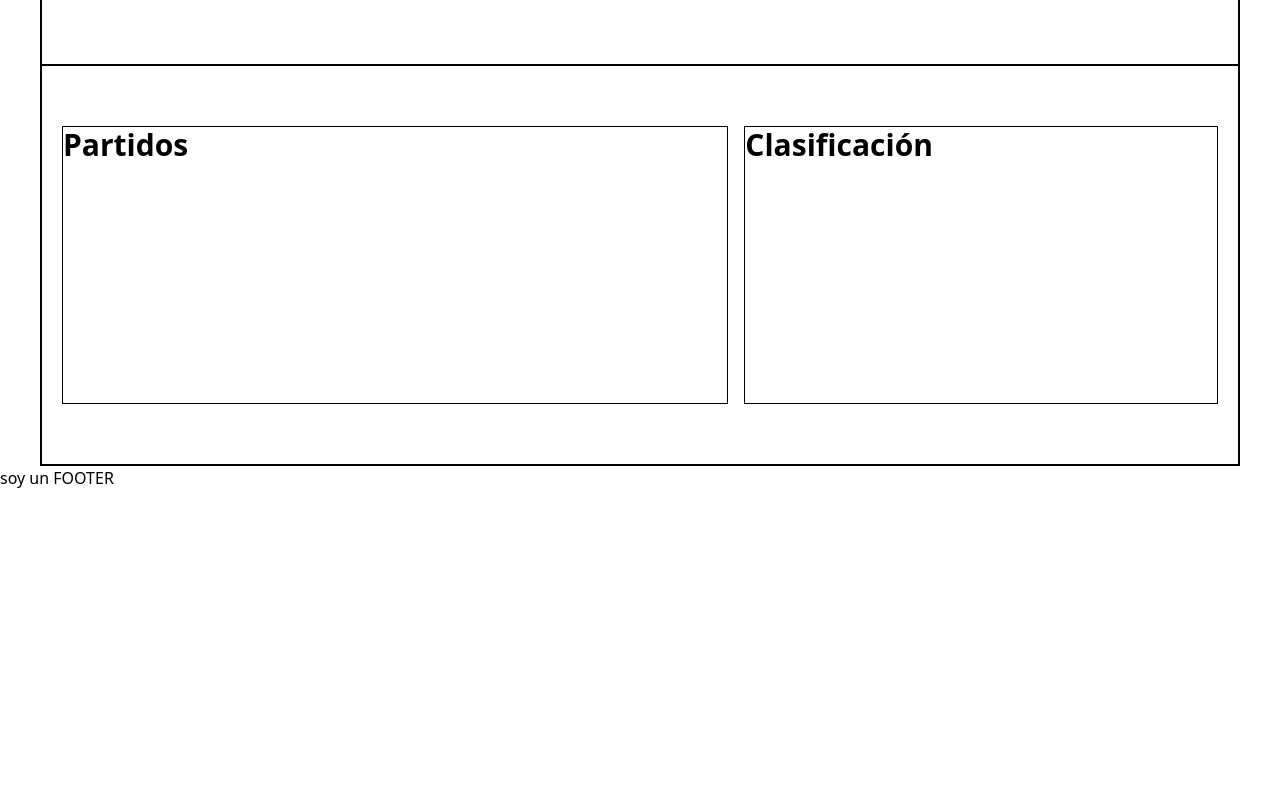
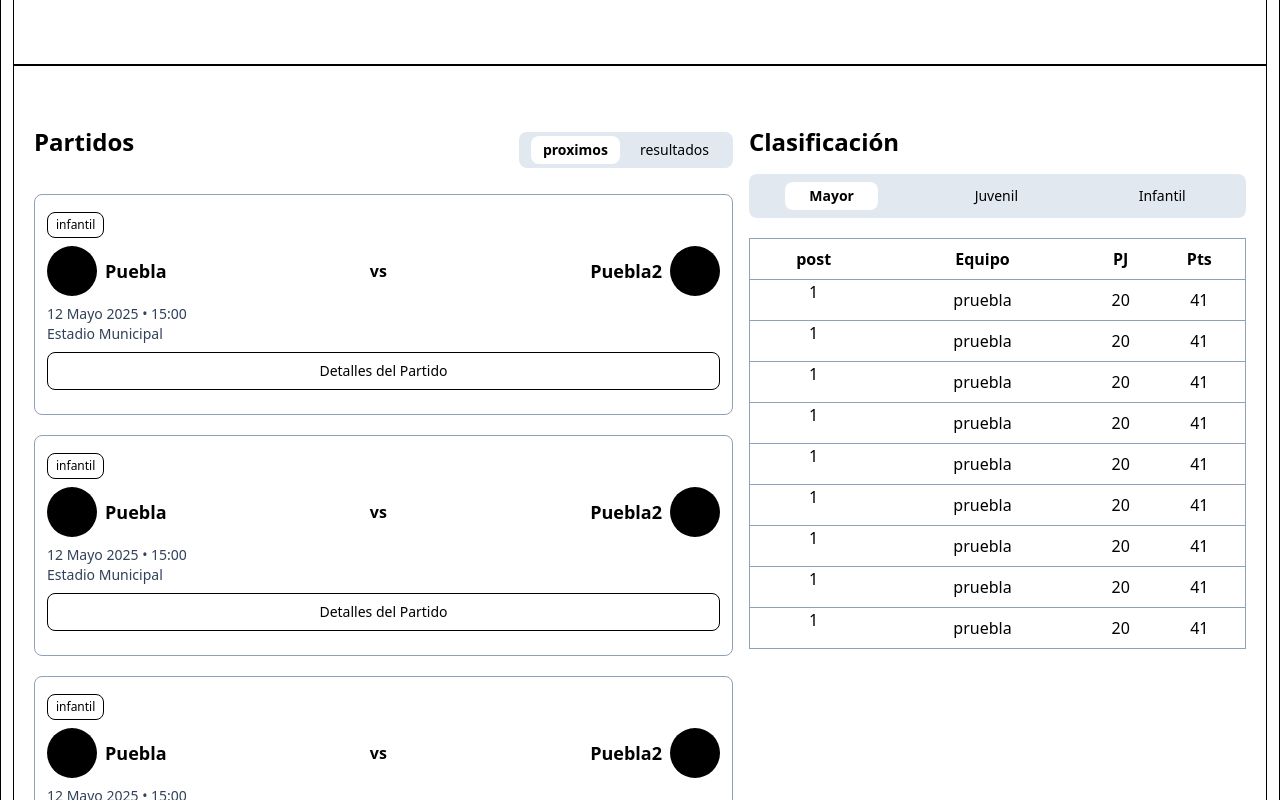
Before and after one commit to GrandMostach0/plataformaLigaFutbol, a React (Vite) app: page / in a window 1280 px wide. Shown: the part 880-1680 px from the top of the page. Before the commit the page ends 1370 px from the top, so only its background shows below. Built offline with nearby package versions, Linux system fonts and the light colour scheme.

Commit message:
seccion de partidos y tablas listos

```diff
--- a/src/components/CardPartido.jsx
+++ b/src/components/CardPartido.jsx
@@ -1,22 +1,26 @@
 import { Link } from "react-router"
-function CardPartido({categoria, equipoLocal, equipoVisitante, fecha, ubicacion}){
+function CardPartido({categoria, equipoLocal, equipoVisitante, fecha, horario, ubicacion}){
     return(
-        <div className="">
+        <div className="border px-3 py-4 border-slate-400 rounded-lg my-5">
 
-            <div className="flex items-center justify-between">
+            <p className=" border text-xs inline-block py-1 px-2 rounded-lg mb">{categoria}</p>
+
+            <div className="my-2 flex items-center justify-between">
                 <div className="flex items-center">
-                    <p>{equipoLocal}</p>
+                    <div className="bg-black w-[50px] h-[50px] mr-2 rounded-full"></div>
+                    <p className="font-bold text-lg">{equipoLocal}</p>
                 </div>
                 <p className="font-bold">vs</p>
                 <div className="flex items-center">
-                    <p>{equipoVisitante}</p>
+                    <p className="font-bold text-lg">{equipoVisitante}</p>
+                    <div className="bg-black w-[50px] h-[50px] ml-2 rounded-full"></div>
                 </div>
             </div>
 
-            <p>{fecha}</p>
-            <p>{ubicacion}</p>
+            <p className="text-sm text-slate-700">{fecha} • {horario}</p>
+            <p className="text-sm text-slate-700">{ubicacion}</p>
 
-            <Link className="buttonPrincipal border" to="/partido">Detalles del Partido</Link>
+            <Link className="border block text-center py-2 text-sm my-2 rounded-lg" to="/partido">Detalles del Partido</Link>
         </div>
     )
 }
--- a/src/components/Layout.jsx
+++ b/src/components/Layout.jsx
@@ -7,7 +7,7 @@ function Layout(){
     return(
         <div>
             <NavSection/>
-            <main className="max-w-[1200px] m-auto border">
+            <main className="px-3 m-auto border">
                 <Outlet />
             </main>
             <FooterSection/>
--- /dev/null
+++ b/src/components/TablaPuntos.jsx
@@ -0,0 +1,61 @@
+
+function TablaPuntos(){
+    return(
+        <table className="border mt-5 rounded-[10px] w-[100%] border-slate-400 ">
+            <thead className="border text-center border-slate-400">
+                <th className="py-2"> post </th>
+                <th className="py-2"> Equipo </th>
+                <th className="py-2"> PJ </th>
+                <th className="py-2"> Pts </th>
+            </thead>
+            <tbody className="text-center">
+                <t className="py-2"> 1 </t>
+                <td className="py-2"> pruebla </td>
+                <td className="py-2"> 20 </td>
+                <td className="py-2"> 41 </td>
+                <tr className="border border-b-slate-400"></tr>
+                <t className="py-2"> 1 </t>
+                <td className="py-2"> pruebla </td>
+                <td className="py-2"> 20 </td>
+                <td className="py-2"> 41 </td>
+                <tr className="border border-b-slate-400"></tr>
+                <t className="py-2"> 1 </t>
+                <td className="py-2"> pruebla </td>
+                <td className="py-2"> 20 </td>
+                <td className="py-2"> 41 </td>
+                <tr className="border border-b-slate-400"></tr>
+                <t className="py-2"> 1 </t>
+                <td className="py-2"> pruebla </td>
+                <td className="py-2"> 20 </td>
+                <td className="py-2"> 41 </td>
+                <tr className="border border-b-slate-400"></tr>
+                <t className="py-2"> 1 </t>
+                <td className="py-2"> pruebla </td>
+                <td className="py-2"> 20 </td>
+                <td className="py-2"> 41 </td>
+                <tr className="border border-b-slate-400"></tr>
+                <t className="py-2"> 1 </t>
+                <td className="py-2"> pruebla </td>
+                <td className="py-2"> 20 </td>
+                <td className="py-2"> 41 </td>
+                <tr className="border border-b-slate-400"></tr>
+                <t className="py-2"> 1 </t>
+                <td className="py-2"> pruebla </td>
+                <td className="py-2"> 20 </td>
+                <td className="py-2"> 41 </td>
+                <tr className="border border-b-slate-400"></tr>
+                <t className="py-2"> 1 </t>
+                <td className="py-2"> pruebla </td>
+                <td className="py-2"> 20 </td>
+                <td className="py-2"> 41 </td>
+                <tr className="border border-b-slate-400"></tr>
+                <t className="py-2"> 1 </t>
+                <td className="py-2"> pruebla </td>
+                <td className="py-2"> 20 </td>
+                <td className="py-2"> 41 </td>
+            </tbody>
+        </table>
+    )
+}
+
+export default TablaPuntos;
--- a/src/index.css
+++ b/src/index.css
@@ -33,7 +33,7 @@
   }
 
   .title3{
-    @apply text-3xl font-bold mb-4;
+    @apply text-2xl font-bold mb-4;
   }
 
   .parrafos{
--- a/src/pages/Home/Home.jsx
+++ b/src/pages/Home/Home.jsx
@@ -1,6 +1,15 @@
 import { Link } from "react-router";
 import CardInforme from "./HomeComponents/cardInforme";
+import { useState } from "react";
+import CardPartido from "../../components/CardPartido";
+import TablaPuntos from "../../components/TablaPuntos";
+
 function Home(){
+    const [opcionesPartidos, setOpcionesPartidos] = useState(0);
+    const opPartidos = ['proximos', 'resultados'];
+    const [selecTipoClasificacion, setSelecTipoClasificacion] = useState(0);
+    const opcionSelecClasificacion = ['Mayor', 'Juvenil', 'Infantil'];
+
     return(
         <>
             <section className="text-center min-h-[60vh] py-30">
@@ -24,11 +33,49 @@ function Home(){
             </section>
 
             <div className="division flex gap-4 text-left">
-                <section className="border flex-1/2">
-                    <h2 className="title3">Partidos</h2>
+                <section className="flex-1/2">
+                    <div className="flex items-center justify-between">
+                        <h2 className="title3">Partidos</h2>
+                        <div className="border-none py-1 px-2 rounded-lg bg-slate-200">
+                            {opPartidos.map((opcion, index) => (
+                                <p
+                                    key={index}
+                                    className={`cursor-pointer mx-1 py-1 px-3 text-sm inline-block
+                                    ${index == opcionesPartidos ? 'bg-white rounded-lg font-bold' : 'text-red'}
+                                    `}
+                                    onClick={() => setOpcionesPartidos(index)}>
+                                    {opcion}
+                                </p>
+                            ))}
+                        </div>
+                    </div>
+
+                    <CardPartido equipoLocal="Puebla" equipoVisitante="Puebla2" categoria="infantil" fecha="12 Mayo 2025" horario="15:00" ubicacion="Estadio Municipal"/>
+
+                    <CardPartido equipoLocal="Puebla" equipoVisitante="Puebla2" categoria="infantil" fecha="12 Mayo 2025" horario="15:00" ubicacion="Estadio Municipal"/>
+
+                    <CardPartido equipoLocal="Puebla" equipoVisitante="Puebla2" categoria="infantil" fecha="12 Mayo 2025" horario="15:00" ubicacion="Estadio Municipal"/>
+
+                    <CardPartido equipoLocal="Puebla" equipoVisitante="Puebla2" categoria="infantil" fecha="12 Mayo 2025" horario="15:00" ubicacion="Estadio Municipal"/>
+
+                    <Link className="border block text-center bg-black text-white py-2 rounded-lg font-bold">Ver más</Link>
+
                 </section>
-                <section className="border flex-1/3">
+                <section className="flex-1/3">
                     <h2 className="title3">Clasificación</h2>
+                    <div className="border-none bg-slate-200 rounded-lg py-2 flex items-center justify-around">
+                        {opcionSelecClasificacion.map((selec, index) => (
+                            <p
+                            key={index}
+                            className={`px-6 py-1 rounded-lg cursor-pointer text-sm
+                            ${index === selecTipoClasificacion ? 'bg-white font-bold' : ''}`}
+                            onClick={() => setSelecTipoClasificacion(index)}>
+                            {selec}
+                            </p>
+                        ))}
+                    </div>
+
+                    <TablaPuntos />
                 </section>
             </div>
         </>
--- a/src/pages/Home/HomeComponents/CardInforme.jsx
+++ b/src/pages/Home/HomeComponents/CardInforme.jsx
@@ -1,6 +1,6 @@
 function CardInforme({title, number, description}){
     return(
-        <div className="border rounded-lg text-left px-5 py-5">
+        <div className="border border-slate-400 rounded-lg text-left px-5 py-5">
             <div>
                 <p className="font-bold text-sm">{title}</p>
             </div>
```
